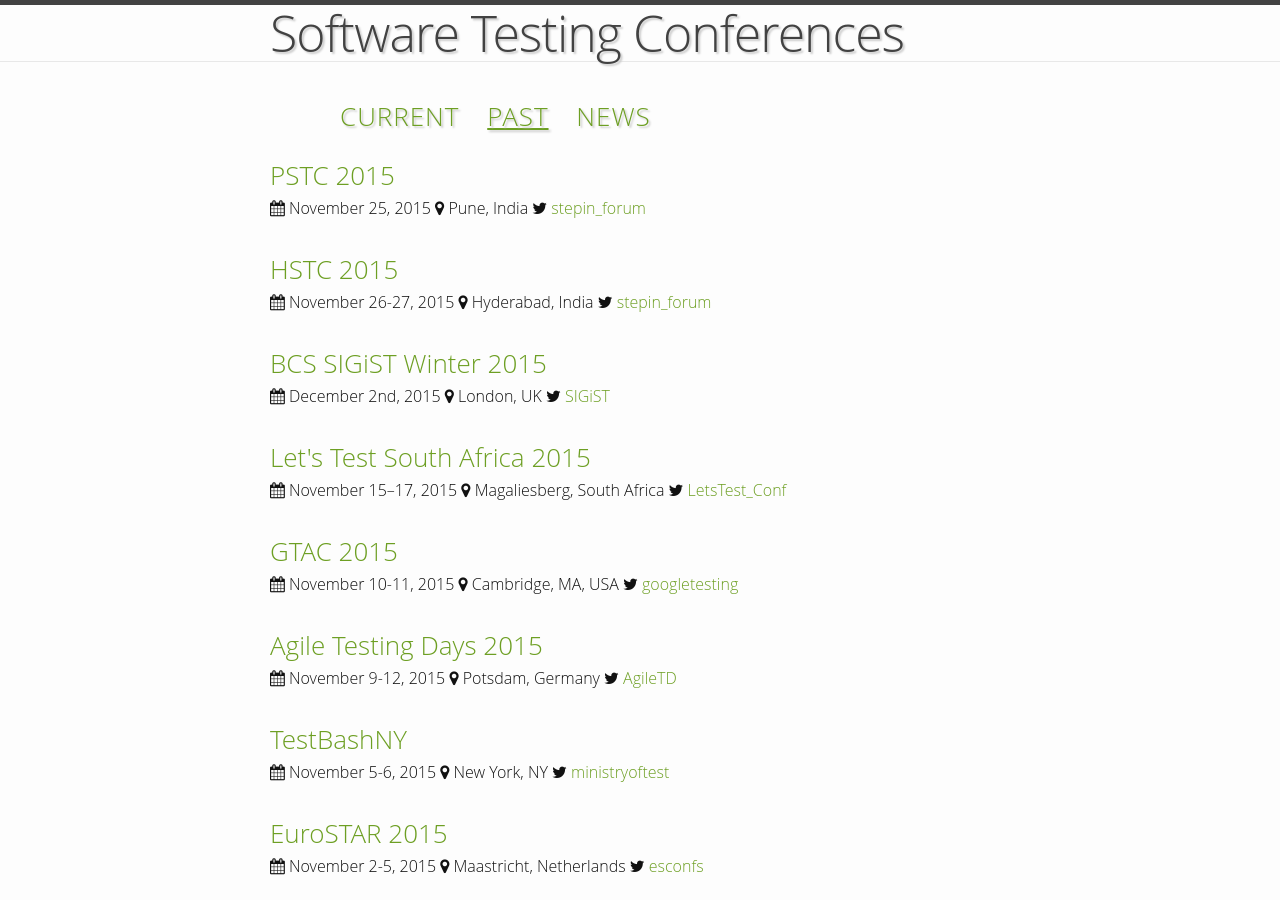
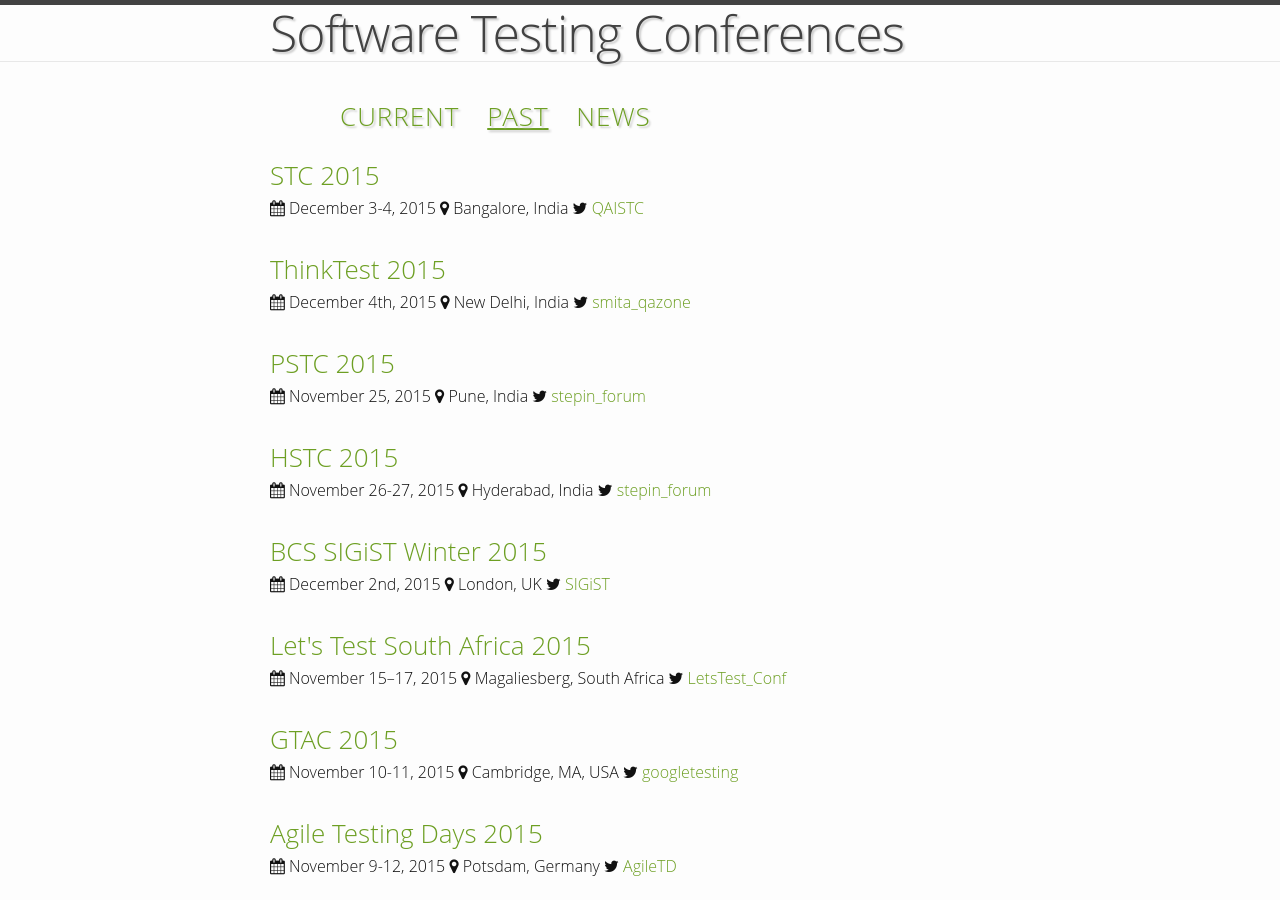
Before and after one commit to TestingConferences/testingconferences.github.io, a Jekyll site: the page built from past.html, in a window 1280 px wide and 900 px high. Built offline with Jekyll 4.4.1, drawn with Linux system fonts in a browser that asks for light colours.

Commit message:
Move past conferences
Moved two conferences from current to past

```diff
--- a/_data/past.yml
+++ b/_data/past.yml
@@ -1,3 +1,15 @@
+- name: STC 2015
+  location: Bangalore, India
+  dates: "December 3-4, 2015"
+  url: http://qaistc.com/
+  twitter: QAISTC
+
+- name: ThinkTest 2015
+  location: New Delhi, India
+  dates: "December 4th, 2015"
+  url: http://www.confengine.com/thinktest-2015
+  twitter: smita_qazone
+
 - name: PSTC 2015
   location: Pune, India
   dates: "November 25, 2015"
```
